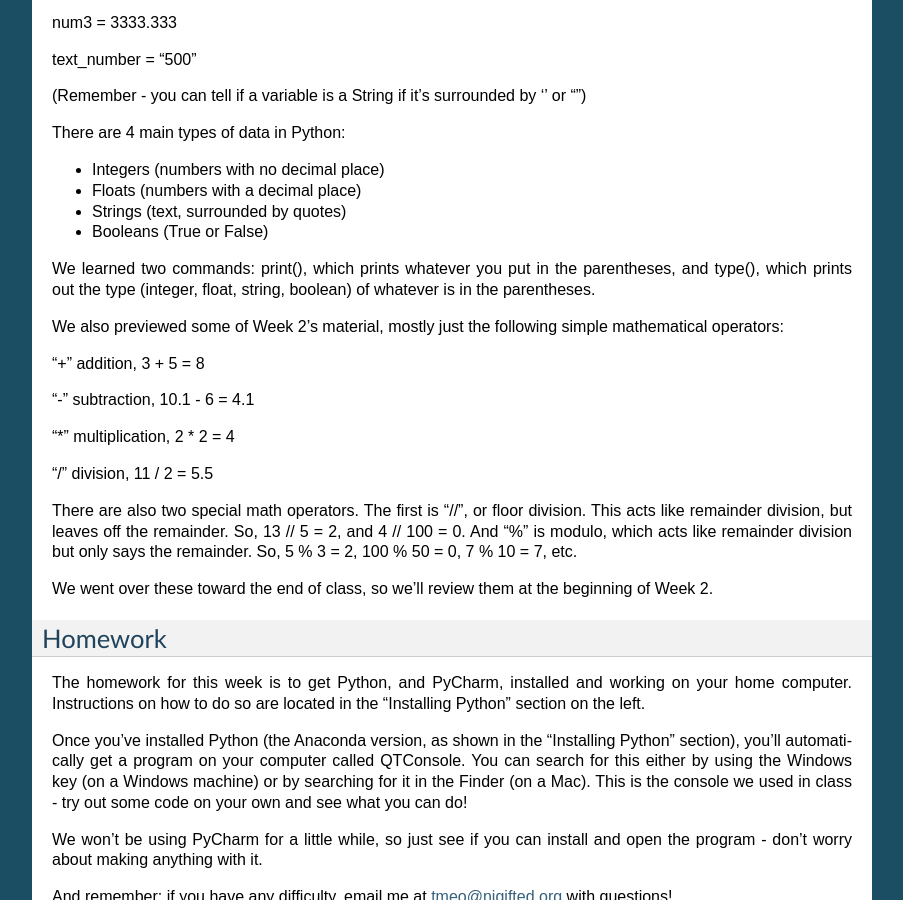
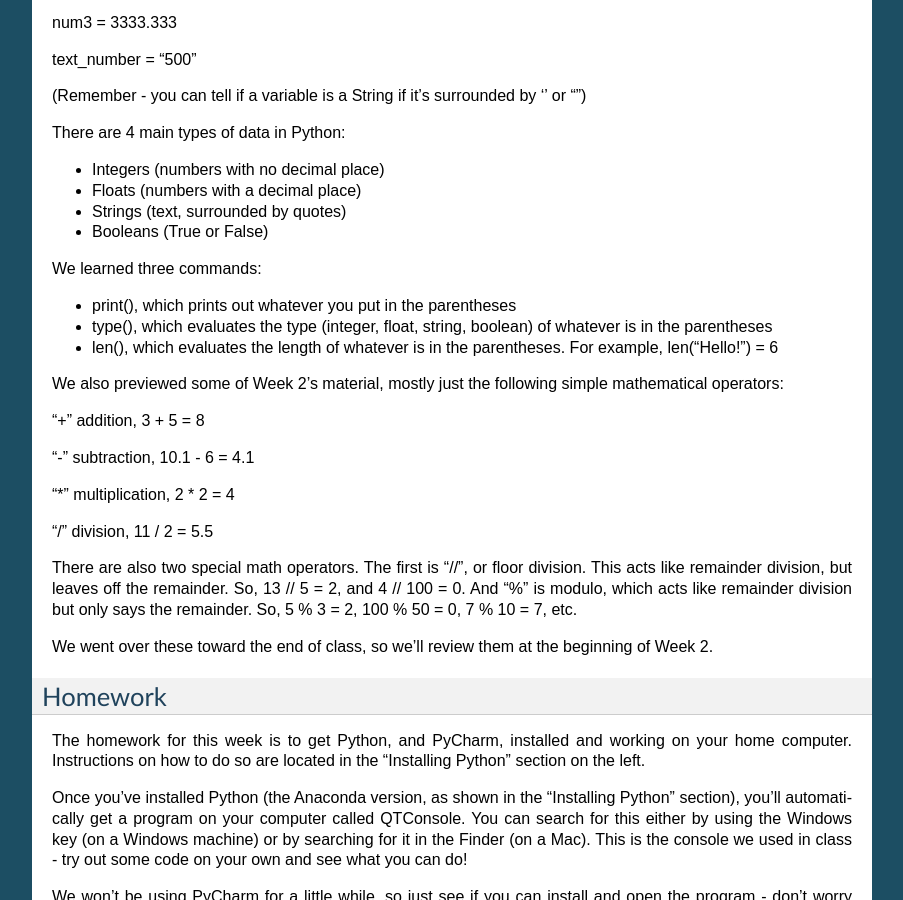
Before and after one commit to Heroes-Academy/Intro-to-Python-Spring-2016, a Sphinx documentation site: the page built from docs/source/week1.rst, in a window 1280 px wide and 900 px high, scrolled down 429 px. Shown: the whole window, without its empty margins (198-1101 px from the left). Built offline with Sphinx 7.4.7, drawn with Linux system fonts in a browser that asks for light colours.

Commit message:
Update week1.rst
Add info to Week 1 Summary

```diff
--- a/docs/source/week1.rst
+++ b/docs/source/week1.rst
@@ -25,7 +25,11 @@ There are 4 main types of data in Python:
 - Strings (text, surrounded by quotes)
 - Booleans (True or False)
 
-We learned two commands: print(), which prints whatever you put in the parentheses, and type(), which prints out the type (integer, float, string, boolean) of whatever is in the parentheses.
+We learned three commands:
+
+- print(), which prints out whatever you put in the parentheses
+- type(), which evaluates the type (integer, float, string, boolean) of whatever is in the parentheses
+- len(), which evaluates the length of whatever is in the parentheses. For example, len("Hello!") = 6
 
 We also previewed some of Week 2's material, mostly just the following simple mathematical operators:
 
```
